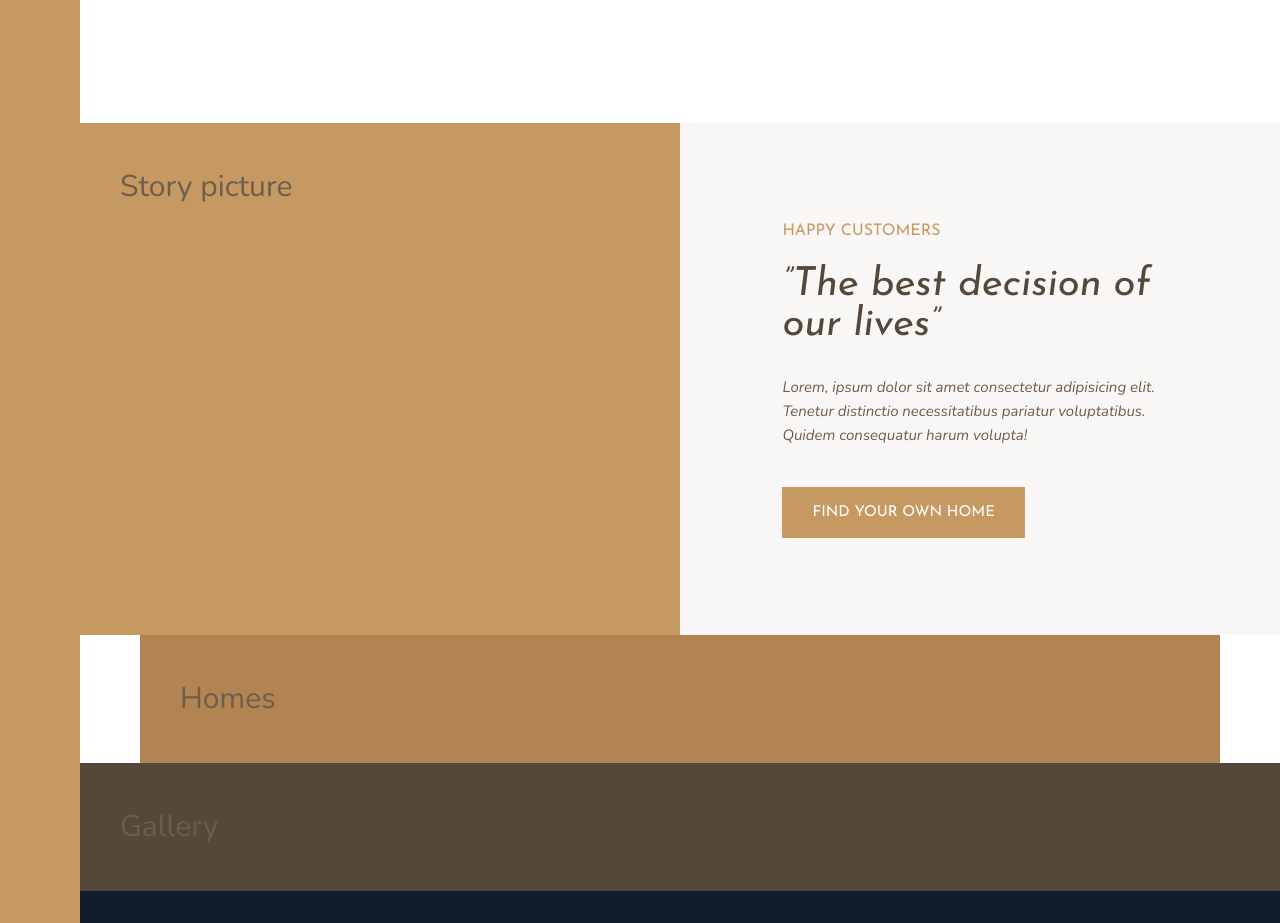
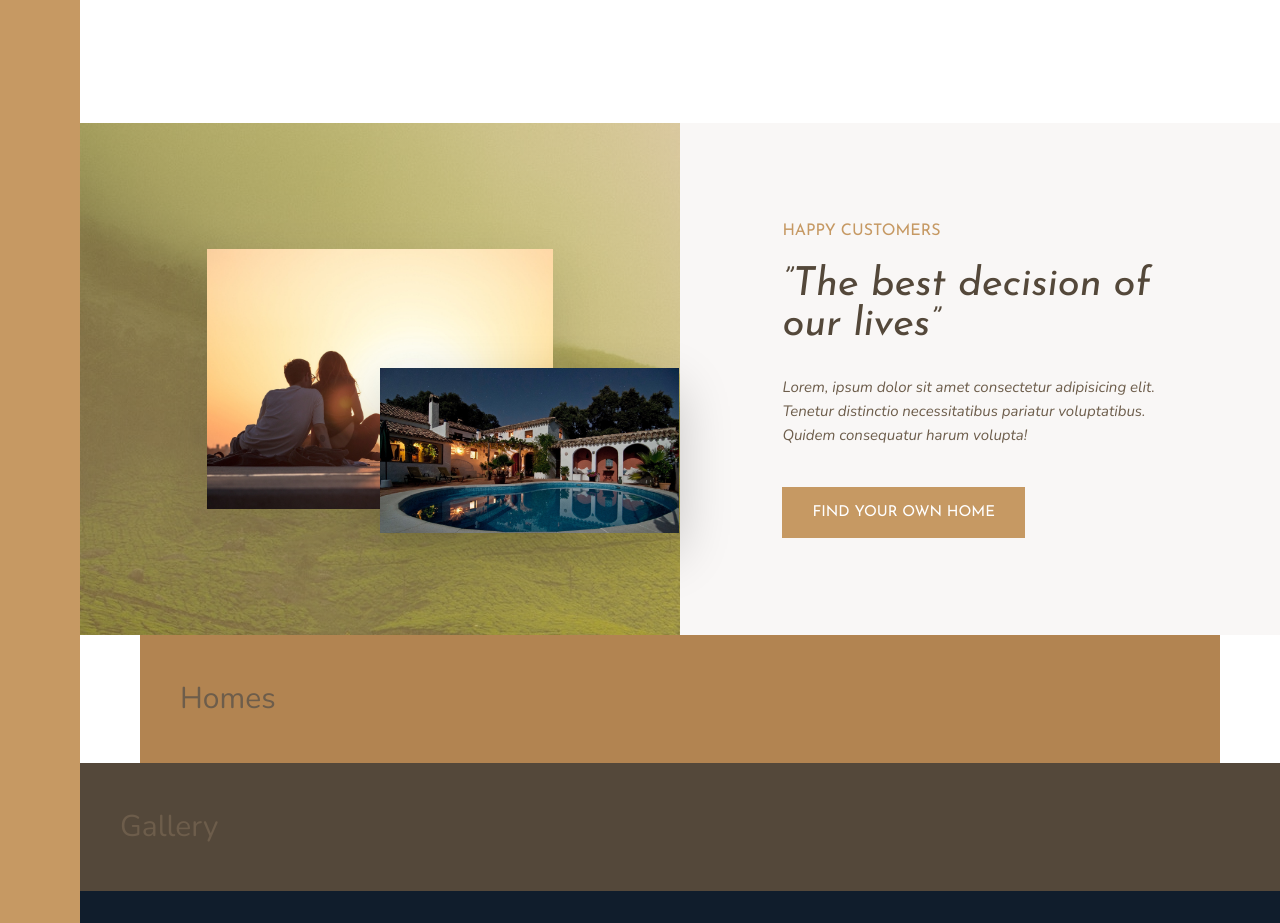
Before and after one commit to CocoTapi/advanced-css-and-sass, a website: page Nexter/index.html in a window 1280 px wide. Shown: the part 1320-2243 px from the top of the page. Drawn offline with nearby package versions, Linux system fonts and the light colour scheme.

Commit message:
add story pictures styling

```diff
--- a/Nexter/index.html
+++ b/Nexter/index.html
@@ -83,7 +83,8 @@
         </section>
 
         <div class="story__pictures">
-            Story picture
+            <img src="img/story-1.jpeg" alt="Couple with new house" class="story__img--1">
+            <img src="img/story-2.jpeg" alt="New house" class="story__img--2">
         </div>
 
         <div class="story__content">
--- a/Nexter/sass/_story.scss
+++ b/Nexter/sass/_story.scss
@@ -2,8 +2,35 @@
 
 .story {
     &__pictures {
-        background-color: base.$color-primary;
+        // background-color: base.$color-primary;
         grid-column: full-start / col-end 4;
+        background-image: linear-gradient(rgba(base.$color-primary, .5), rgba(base.$color-primary, .5)), url(../img/back.jpg);
+
+        display: grid;
+        grid-template-rows: repeat(6, 1fr);
+        grid-template-columns: repeat(6, 1fr);
+        align-items: center;
+    }
+
+    &__img--1 {
+        width: 100%;
+        grid-row: 2 / 6;
+        grid-column: 2 / 6;
+        box-shadow: 0 2rem 5rem rgba(#000, .1);
+    }
+
+    &__img--2 {
+        // to move the img out of the grid, set width 115% instead of 100%
+        width: 115%;
+
+        grid-row: 4 / 6;
+        grid-column: 4 / 7;
+
+        // because of the img width is 115%, need to show entire img
+        z-index: 20;
+
+        box-shadow: 0 2rem 5rem rgba(#000, .2);
+
     }
 
     &__content {
```
Also changed, not shown: Nexter/css/style.css, 1 other file.
